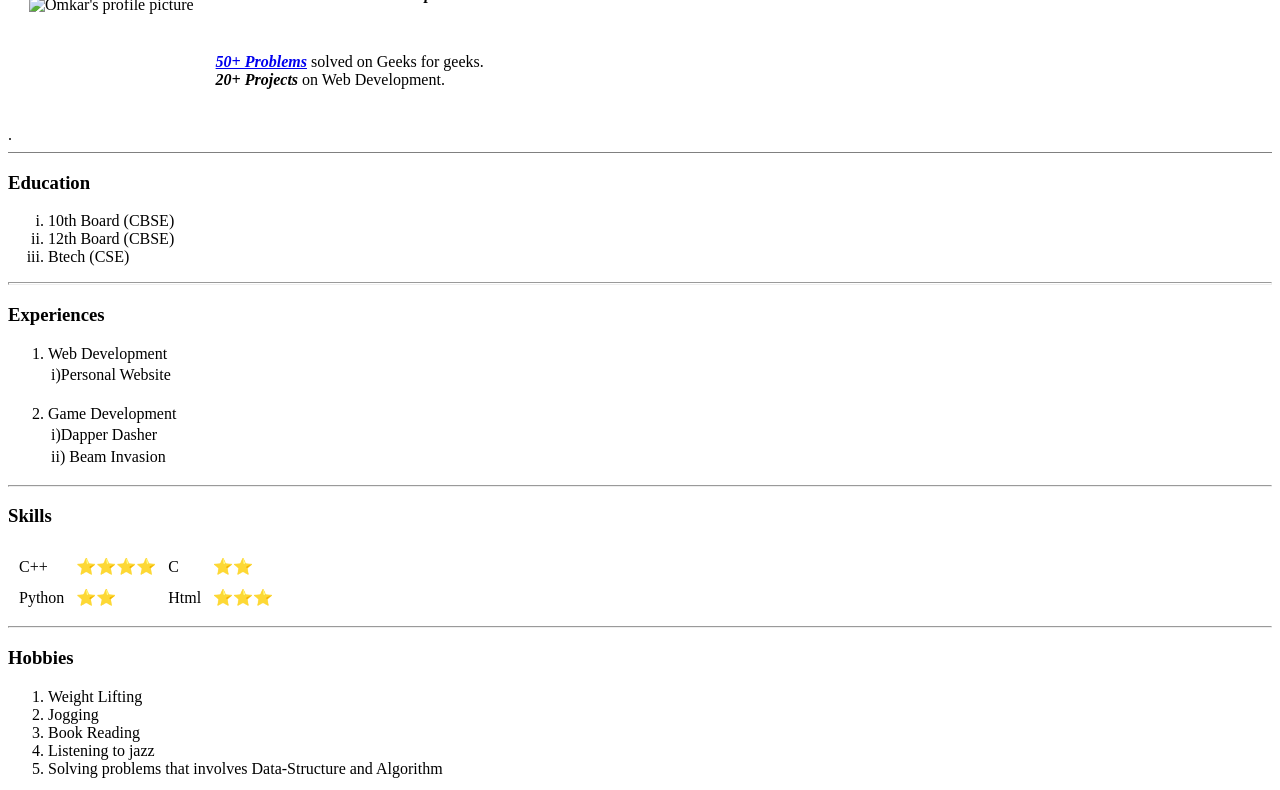
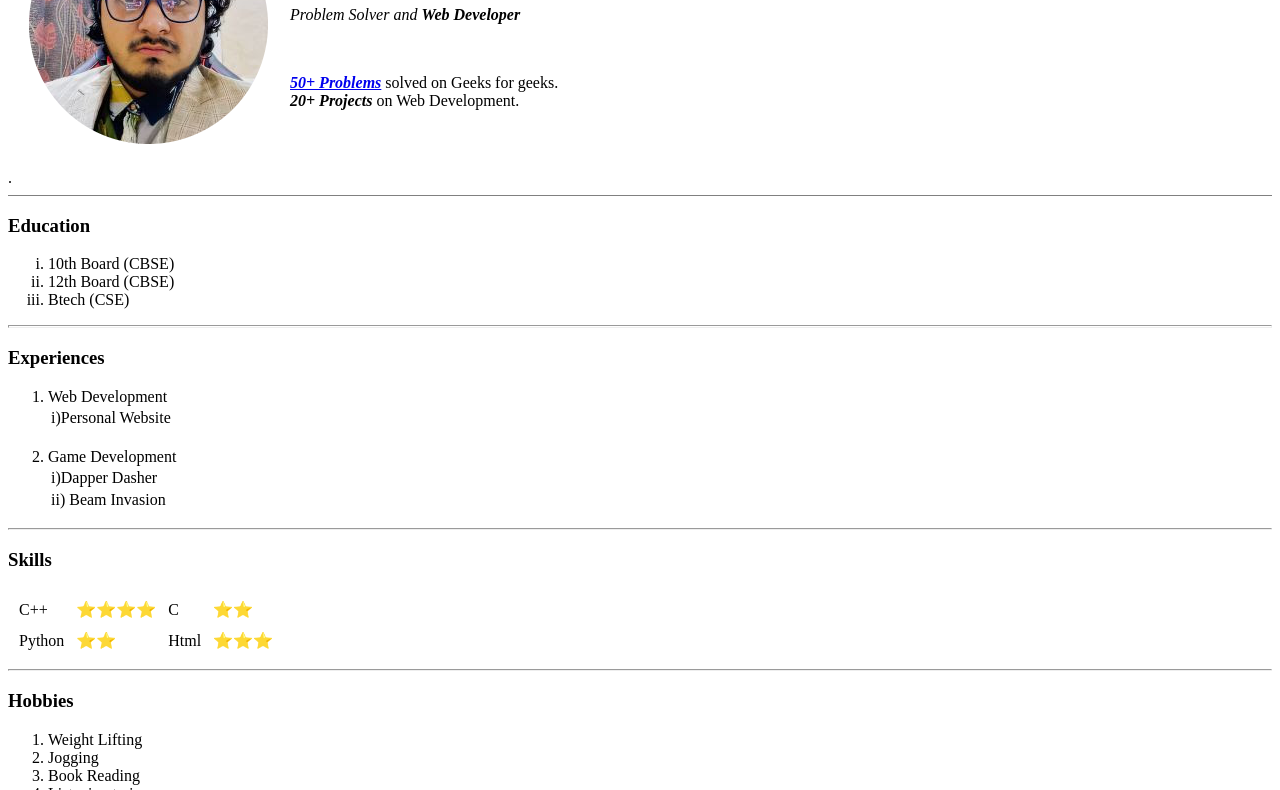
Before and after one commit to OmkarNanda01/CV, a plain HTML site: page index.html in a window 1280 px wide. Shown: the part 124-914 px from the top of the page. Drawn offline with Linux system fonts and the light colour scheme.

Commit message:
I removed the folder in which the profile picture was there

```diff
--- a/index.html
+++ b/index.html
@@ -7,7 +7,7 @@
 <body>
     <table cellspacing="20">
         <tr>
-            <td> <img src="image/My_Professional_Pic-modified.png" alt="Omkar's profile picture"> </td>
+            <td> <img src="My_Professional_Pic-modified.png" alt="Omkar's profile picture"> </td>
             <td> <h1> Omkar Nanda</h1>
                 <p><em>Problem Solver and <strong>Web Developer</strong></em></p>
                 <br>
```
